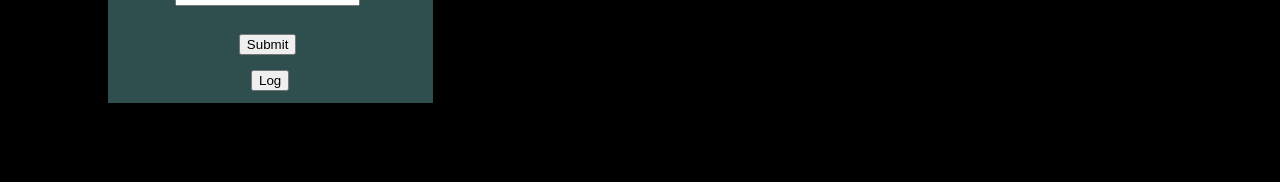
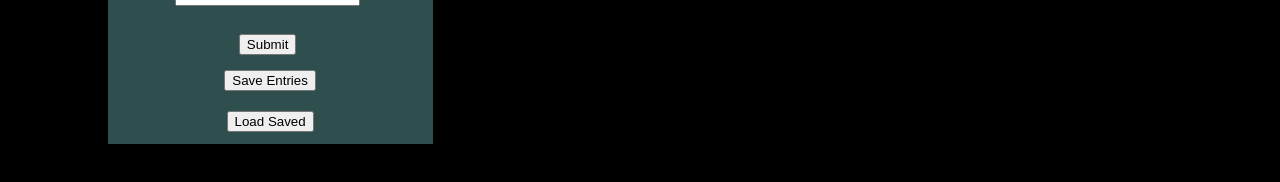
Before and after one commit to dday8080/React-testing, a React (Create React App) app: page /Expenses in a window 1280 px wide. Shown: the part 562-744 px from the top of the page. Built offline with nearby package versions, Linux system fonts and the light colour scheme.

Commit message:
working on localStorage

```diff
--- a/src/routes/expenses.js
+++ b/src/routes/expenses.js
@@ -4,12 +4,12 @@ let cc = console.log
 
 let named  = 0;
 let priced = 0;
-let gTotal = 0;
+
 
 function Expenses(){
     const [expenseNameInput, setExpenseNameInput] = useState("");
     const [expenseCostInput, setExpenseCostInput] = useState('');
-    const [savedExpensesByName, setSavedExpensesByName] = useState(['']);
+    const [savedExpensesByName, setSavedExpensesByName] = useState([]);
     const [savedExpensesByCost, setSavedExpensesByCost] = useState([]);
 
     let InputHeading = (
@@ -34,6 +34,15 @@ function Expenses(){
                         <br/>
                     <button onClick={(e) => {
                         e.preventDefault();
+                        handleSubmitExpense();
+                    }}>Submit
+                    </button>
+                </li>
+            </form>
+        </div>
+    );
+
+    function handleSubmitExpense(){
         setExpenseNameInput('');
         setSavedExpensesByName([
             ...savedExpensesByName,
@@ -44,21 +53,33 @@ function Expenses(){
             ...savedExpensesByCost,
             { id: priced++, cost: +expenseCostInput}
         ]);
+    }
 
-                        }}>Submit</button>
-                </li>
-            </form>
-        </div>
-    );
+    function handleStoringStates(){
+        localStorage.setItem("Name", setSavedExpensesByName);
+        localStorage.setItem('Cost', setSavedExpensesByCost);
+      //  let restoreNames = localStorage.getItem("Name");
+      //  let restoreCost = localStorage.getItem("Cost");
+        cc(localStorage.getItem(setSavedExpensesByCost));
+    }
+
+    function restoreData(){
+        setSavedExpensesByName = localStorage.getItem('Name');
+        setSavedExpensesByCost = localStorage.getItem('Cost');
+    }
 
     let expenseInputContainer = (
         <div className="expenseFlexboxInput">
             {InputHeading}
             {ExpenseForm}
             <button onClick={(e) => {
+                handleStoringStates();
                 cc(expenseNameInput);
                 cc(typeof(expenseNameInput))
-            }}>Log</button>
+            }}>Save Entries</button><br/>
+            <button onClick={(e) => {
+                restoreData();
+            }}>Load Saved </button>
         </div>
     );
 
@@ -88,6 +109,9 @@ function Expenses(){
             </div>
         </div>
     );
+
+
+
     return (
         <div className="App">
             <Nav />
@@ -148,6 +172,8 @@ function ExpensesAdded({savedExpensesByCost}){
     )
 }
 
+
+
 // function ExpensesAdded({savedExpensesByCost}){
 //     cc(savedExpensesByCost);
 //
@@ -194,21 +220,7 @@ function ExpensesAdded({savedExpensesByCost}){
 // cc(localStorage.getItem("Cost"));
 
 
-// function handleStoringStates(expenseNameInput, expenseCostInput, setSavedExpensesByName, setSavedExpensesByCost){
-//     expenseNameInput('')
-//         setSavedExpensesByName([
-//             ...savedExpensesByName,
-//             {name: expenseNamestate}
-//         ]);
-//
-//     cc(expenseNameInput, expenseCostInput);
-//
-//
-//     // localStorage.setItem("Name", expenseNameState);
-//     // localStorage.setItem('Cost', expenseCostState);
-//     // cc(localStorage.getItem("Name"));
-//     // cc(localStorage.getItem("Cost"));
-// }
+
 
 
 
```
Lines whose indentation alone changed are shown as unchanged.
